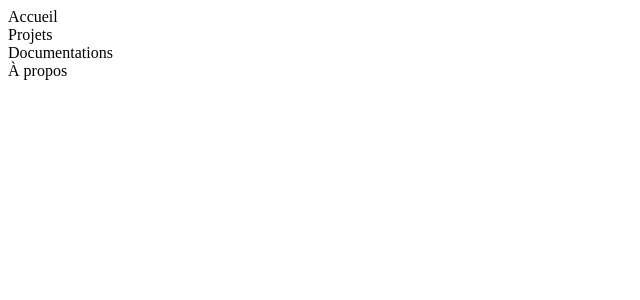
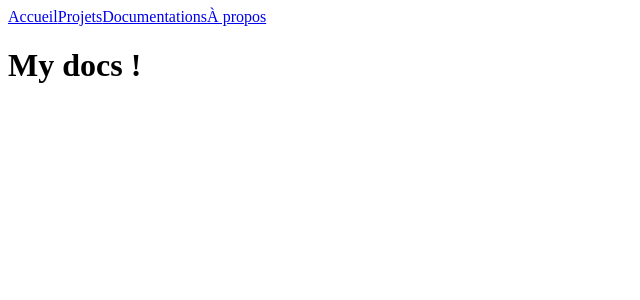
Before and after one commit to Yanis-Kouidri/personal-website-frontend, a React (Create React App) app: page /docs in a window 1280 px wide. Shown: the top 300 px of the page, without its empty margins (0-640 px from the left). Built offline with nearby package versions, Linux system fonts and the light colour scheme.

Commit message:
add docs and links in header

```diff
--- a/src/components/header/index.jsx
+++ b/src/components/header/index.jsx
@@ -1,10 +1,12 @@
+import { Link } from "react-router-dom"
+
 function Header() {
   return (
     <nav>
-      <div>Accueil</div>
-      <div>Projets</div>
-      <div>Documentations</div>
-      <div>À propos</div>
+      <Link to="/">Accueil</Link>
+      <Link to="/projects">Projets</Link>
+      <Link to="/docs">Documentations</Link>
+      <Link to="/about">À propos</Link>
     </nav>
   )
 }
--- a/src/index.jsx
+++ b/src/index.jsx
@@ -2,6 +2,7 @@ import React from "react"
 import ReactDOM from "react-dom/client"
 import Home from "./pages/home"
 import Header from "./components/header"
+import Docs from "./pages/docs"
 import { BrowserRouter as Router, Route, Routes } from "react-router-dom"
 
 const root = ReactDOM.createRoot(document.getElementById("root"))
@@ -11,6 +12,7 @@ root.render(
       <Header />
       <Routes>
         <Route path="/" element={<Home />} />
+        <Route path="/docs" element={<Docs />} />
       </Routes>
     </Router>
   </React.StrictMode>,
--- /dev/null
+++ b/src/pages/docs/index.jsx
@@ -0,0 +1,5 @@
+function Docs() {
+  return <h1> My docs !</h1>
+}
+
+export default Docs
```
